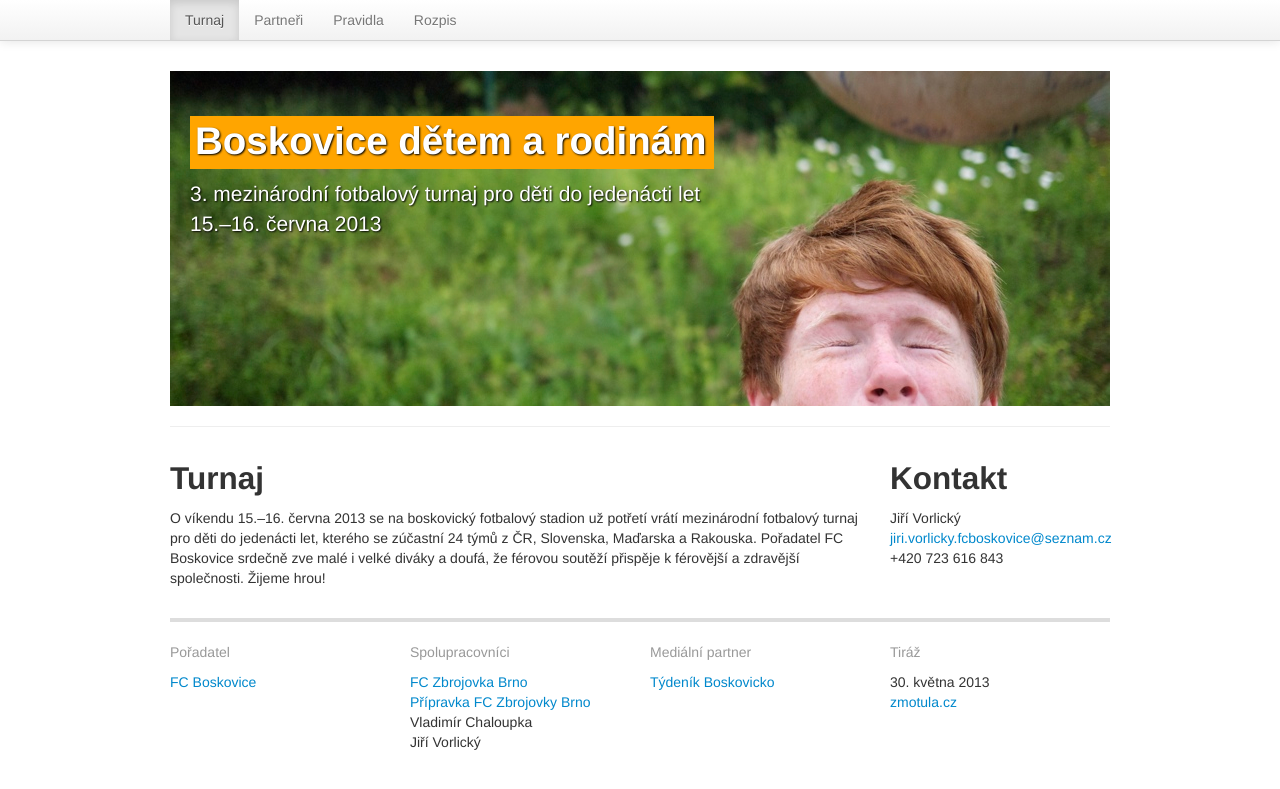
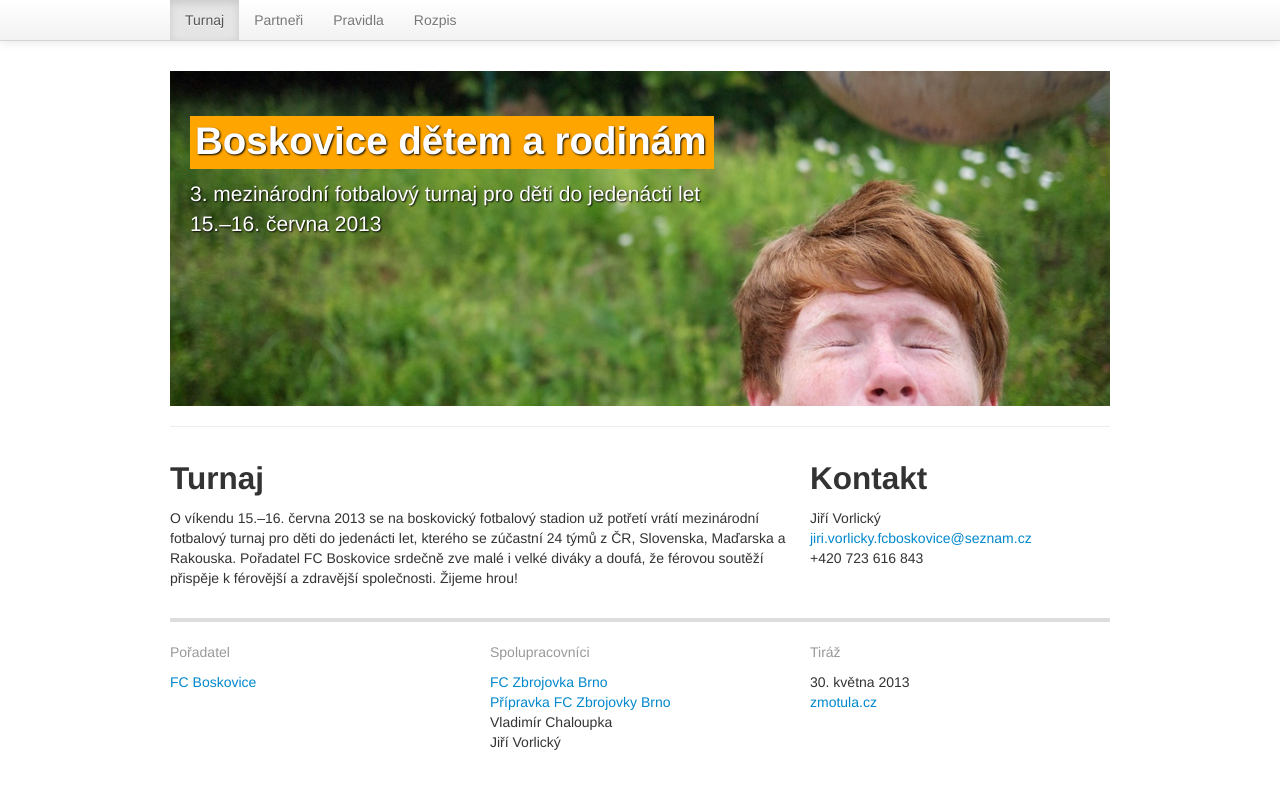
Before and after one commit to zoul/zijeme-hrou, a Jekyll site: the page built from turnaj/index.html, in a window 1280 px wide. Shown: the top 789 px of the page. Built offline with Jekyll 4.4.1, drawn with Linux system fonts in a browser that asks for light colours.

Commit message:
Zjednodušil jsem patičku.

```diff
--- a/_layouts/main.html
+++ b/_layouts/main.html
@@ -34,11 +34,11 @@
             <hr class="no-print">
             {{ content }}
             <div class="footer row-fluid">
-                <div class="span3">
+                <div class="span4">
                     <p class="muted">Pořadatel</p>
                     <p><a href="http://fcboskovice.cz">FC Boskovice</a></p>
                 </div>
-                <div class="span3">
+                <div class="span4">
                     <p class="muted">Spolupracovníci</p>
                     <p>
                         <a href="http://www.fczbrno.cz">FC Zbrojovka Brno</a><br>
@@ -47,11 +47,7 @@
                         Jiří Vorlický
                     </p>
                 </div>
-                <div class="span3">
-                    <p class="muted">Mediální partner</p>
-                    <p><a href="http://www.boskovicko.cz">Týdeník Boskovicko</a></p>
-                </div>
-                <div class="span3">
+                <div class="span4">
                     <p class="muted">Tiráž</p>
                     <p>30. května 2013<br>
                     <a href="http://zmotula.cz">zmotula.cz</a></p>
--- a/turnaj/index.html
+++ b/turnaj/index.html
@@ -4,7 +4,7 @@ title: Turnaj
 class: turnaj
 ---
 <div class="row-fluid">
-    <div class="span9">
+    <div class="span8">
       <h2>Turnaj</h2>
       <p>O víkendu 15.–16. června 2013 se na boskovický fotbalový stadion
       už potřetí vrátí mezinárodní fotbalový turnaj pro děti do jedenácti let,
@@ -13,7 +13,7 @@ class: turnaj
       férovou soutěží přispěje k férovější a zdravější společnosti. Žijeme
       hrou!</p>
     </div>
-    <div class="span3">
+    <div class="span4">
       <h2>Kontakt</h2>
       <p>Jiří Vorlický<br>
       <a href="mailto:jiri.vorlicky.fcboskovice@seznam.cz">jiri.vorlicky.fcboskovice@seznam.cz</a><br>
```
